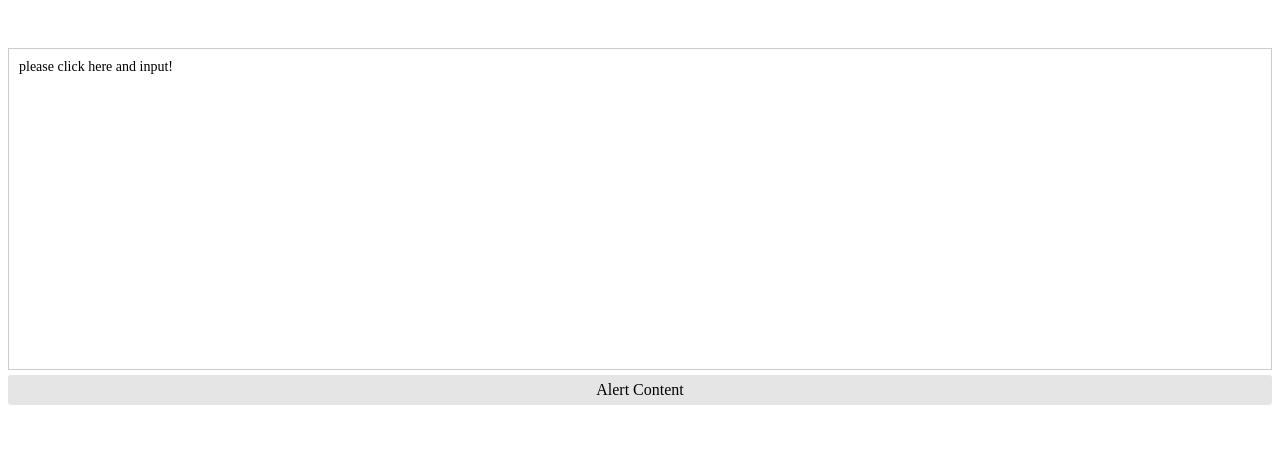
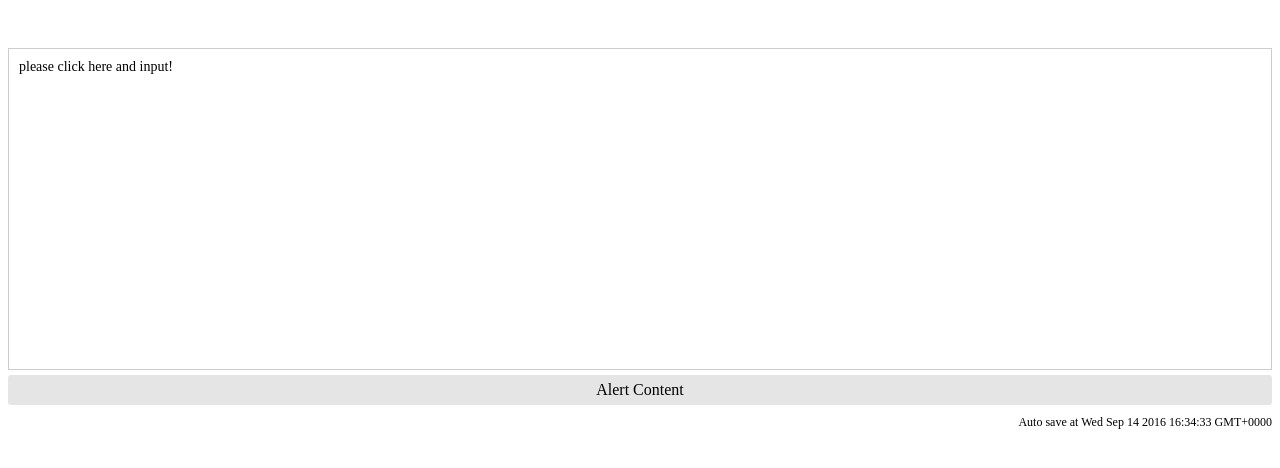
Before and after one commit to echosoar/medit, a website: page demo/demo.html in a window 1280 px wide. Drawn offline with Linux system fonts and the light colour scheme.

Commit message:
update@160915

```diff
--- a/demo/demo.html
+++ b/demo/demo.html
@@ -15,9 +15,15 @@
 	margin-top: 5px;
 	text-align: center;
 }
+#autoSaveInfo{
+	padding: 10px 0;
+	text-align:right;
+	font-size:12px;
+}
 </style>
 <div id="medit" class="medit">please click here and input!</div>
 <div class="btn" onClick="getContent()">Alert Content</div>
+<div id="autoSaveInfo"></div>
 <script src="../src/medit.js"></script>
 <script>
 var me = medit(document.getElementById("medit"));
@@ -25,6 +31,6 @@
 	alert(me.getContent());
 }
 me.autoSave("edit", function(data, time){
-	console.log(data, time);
-})
+	document.getElementById("autoSaveInfo").innerHTML = "Auto save at " + (new Date(time)).toString().replace(/\(.*\)/,"");
+});
 </script>
```
